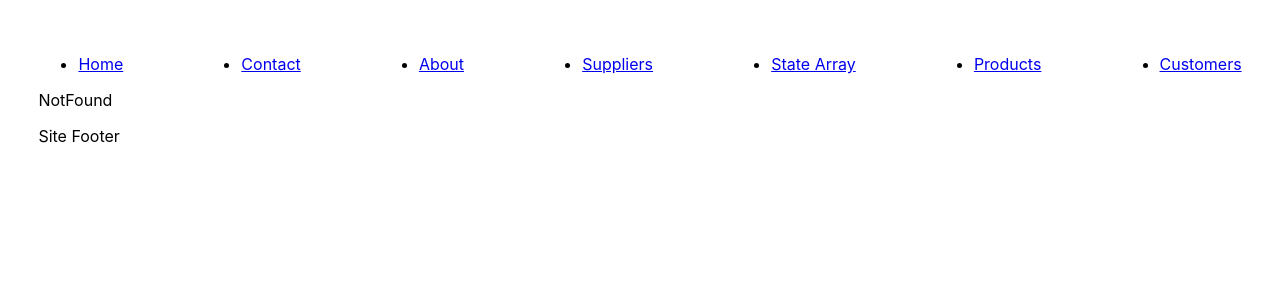
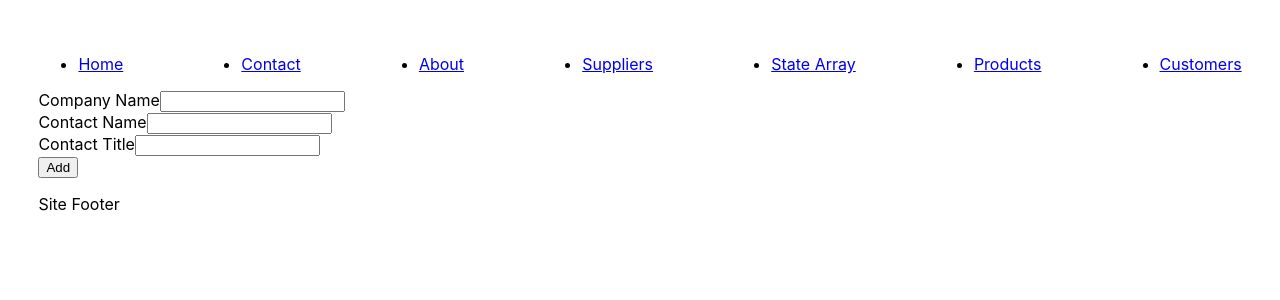
Before and after one commit to yakintech/turkcell-react-tutorial-1, a React (Create React App) app: page /customers/add in a window 1280 px wide. Shown: the top 300 px of the page. Built offline with nearby package versions, Linux system fonts and the light colour scheme.

Commit message:
post,get fetch samples

```diff
--- a/src/App.js
+++ b/src/App.js
@@ -9,11 +9,13 @@ import StateIntro from "./stateSample/StateIntro";
 import StateArraySample from "./stateSample/StateArraySample";
 import Products from "./stateSample/Products";
 import Customers from "./pages/Customers";
+import CustomerDetail from "./pages/CustomerDetail";
+import AddCustomer from "./pages/AddCustomer";
 
 function App() {
 
   return <>
-    <ul style={{display:"flex", justifyContent:"space-between"}}>
+    <ul style={{ display: "flex", justifyContent: "space-between" }}>
       <li><Link to="/">Home</Link></li>
       <li><Link to="/contact">Contact</Link></li>
       <li><Link to="/about">About</Link></li>
@@ -32,7 +34,11 @@ function App() {
       <Route path="/statearraysample" element={<StateArraySample />} />
       <Route path="/products" element={<Products />} />
       <Route path="/customers" element={<Customers />} />
-      <Route path="*" element={<NotFound/>}/>
+      <Route path="/customers/:id" element={<CustomerDetail />} />
+      <Route path="/customers/add" element={<AddCustomer />} />
+
+
+      <Route path="*" element={<NotFound />} />
     </Routes>
     <p>Site Footer</p>
   </>
--- /dev/null
+++ b/src/pages/AddCustomer.jsx
@@ -0,0 +1,62 @@
+import React, { useState } from 'react'
+import { useNavigate } from 'react-router-dom'
+
+function AddCustomer() {
+
+    const [formData, setformData] = useState({
+        companyName: "",
+        contactName: "",
+        contactTitle: ""
+    })
+
+    const handleChange = (event) => {
+        const { name, value } = event.target
+
+        setformData({
+            ...formData,
+            [name]: value
+        })
+    }
+
+    const navigate = useNavigate()
+
+    const handleSubmit = (event) => {
+        event.preventDefault()
+
+        fetch("https://northwind.vercel.app/api/customers/", {
+            headers: {
+                'Accept': 'application/json',
+                'Content-Type': 'application/json'
+              },
+              method: "POST",
+              body: JSON.stringify(formData)
+
+        })
+        .then(res => {
+            navigate("/customers")
+        })
+    }
+
+
+    return <>
+        <form onSubmit={handleSubmit}>
+            <div>
+                <label htmlFor="">Company Name</label>
+                <input type="text" name='companyName' onChange={handleChange} />
+            </div>
+            <div>
+                <label htmlFor="">Contact Name</label>
+                <input type="text" name='contactName' onChange={handleChange} />
+            </div>
+            <div>
+                <label htmlFor="">Contact Title</label>
+                <input type="text" name='contactTitle' onChange={handleChange} />
+            </div>
+            <div>
+                <button type='submit'>Add</button>
+            </div>
+        </form>
+    </>
+}
+
+export default AddCustomer
--- /dev/null
+++ b/src/pages/CustomerDetail.jsx
@@ -0,0 +1,31 @@
+import React, { useEffect, useState } from 'react'
+import { useParams } from 'react-router-dom'
+
+function CustomerDetail() {
+
+    const [customer, setcustomer] = useState({})
+
+    const { id } = useParams()
+
+    useEffect(() => {
+
+        fetch("https://northwind.vercel.app/api/customers/" + id)
+            .then(res => res.json())
+            .then(data => {
+                setcustomer(data)
+            })
+
+    }, [])
+
+
+    return <>
+        <h2>Id: {customer.id}</h2>
+        <h2>Company Name: {customer.companyName}</h2>
+        <h2>Contact Name: {customer.contactName}</h2>
+        <h2>Contact Title: {customer.contactTitle}</h2>
+        <h2>City: {customer.address?.city}</h2>
+        <h2>Country: {customer.address?.country}</h2>
+    </>
+}
+
+export default CustomerDetail
--- a/src/pages/Customers.jsx
+++ b/src/pages/Customers.jsx
@@ -1,42 +1,66 @@
 import React, { useEffect, useState } from 'react'
+import { Link } from 'react-router-dom'
 
 function Customers() {
 
     const [customers, setcustomers] = useState([])
+    const [loading, setloading] = useState(true)
 
 
     //Aşağıda bulunan kod bloğu sadece 1 KEZ çalışır. formun load eventine benzetebilirsiniz. Component ayağa kalkarken çalışacak
     useEffect(() => {
+        loadData()
+    }, [])
+
+    const loadData = () => {
         fetch("https://northwind.vercel.app/api/customers")
             .then(res => res.json())
             .then(data => {
                 setcustomers(data)
+                setloading(false)
             })
-    }, [])
+    }
 
 
+    const deleteCustomer = (id) => {
+        var result = window.confirm("Are u sure?")
+        if (result) {
+            fetch("https://northwind.vercel.app/api/customers/" + id, {
+                method: "DELETE"
+            }).then(res => {
+                loadData()
+            })
+        }
+    }
 
     return <>
-        <table>
+        <hr />
+            <Link to="/customers/add">Add New Customer</Link>
+        <hr />
+        {
+            loading ? <h1>loading...</h1> : <table>
                 <thead>
                     <tr>
                         <th>Id</th>
                         <th>Company Name</th>
                         <th>Contact Name</th>
                         <th>Contact Title</th>
+                        <th>Delete</th>
                     </tr>
                 </thead>
                 <tbody>
                     {
                         customers && customers.map(item => <tr>
-                        <td>{item.id}</td>
+                            <td><Link to={`/customers/${item.id}`}>{item.id}</Link></td>
                             <td>{item.companyName}</td>
                             <td>{item.contactName}</td>
                             <td>{item.contactTitle}</td>
+                            <td><button onClick={() => deleteCustomer(item.id)}>Delete</button></td>
                         </tr>)
                     }
                 </tbody>
             </table>
+        }
     </>
 }
 
```
Lines whose indentation alone changed are shown as unchanged.
